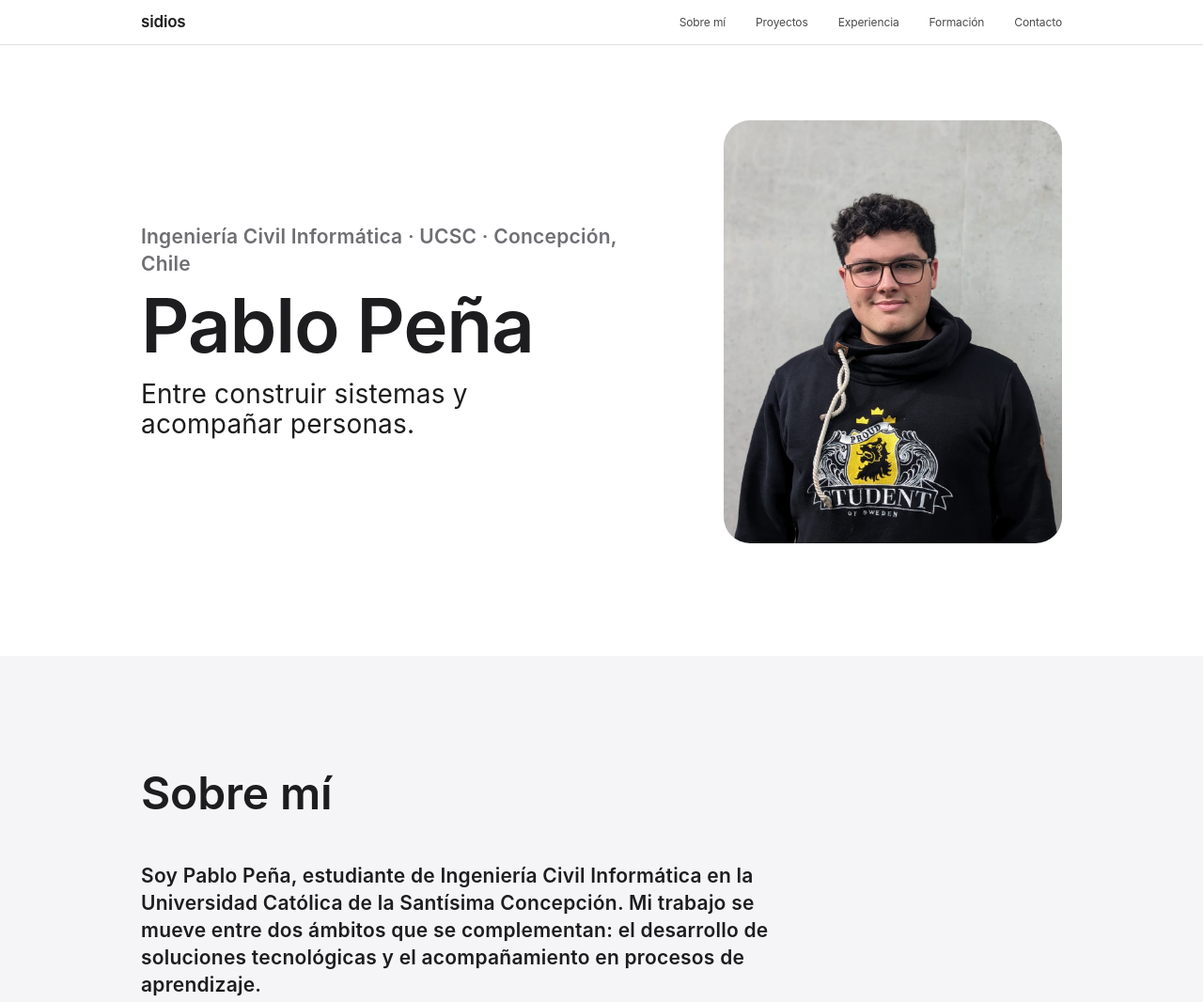
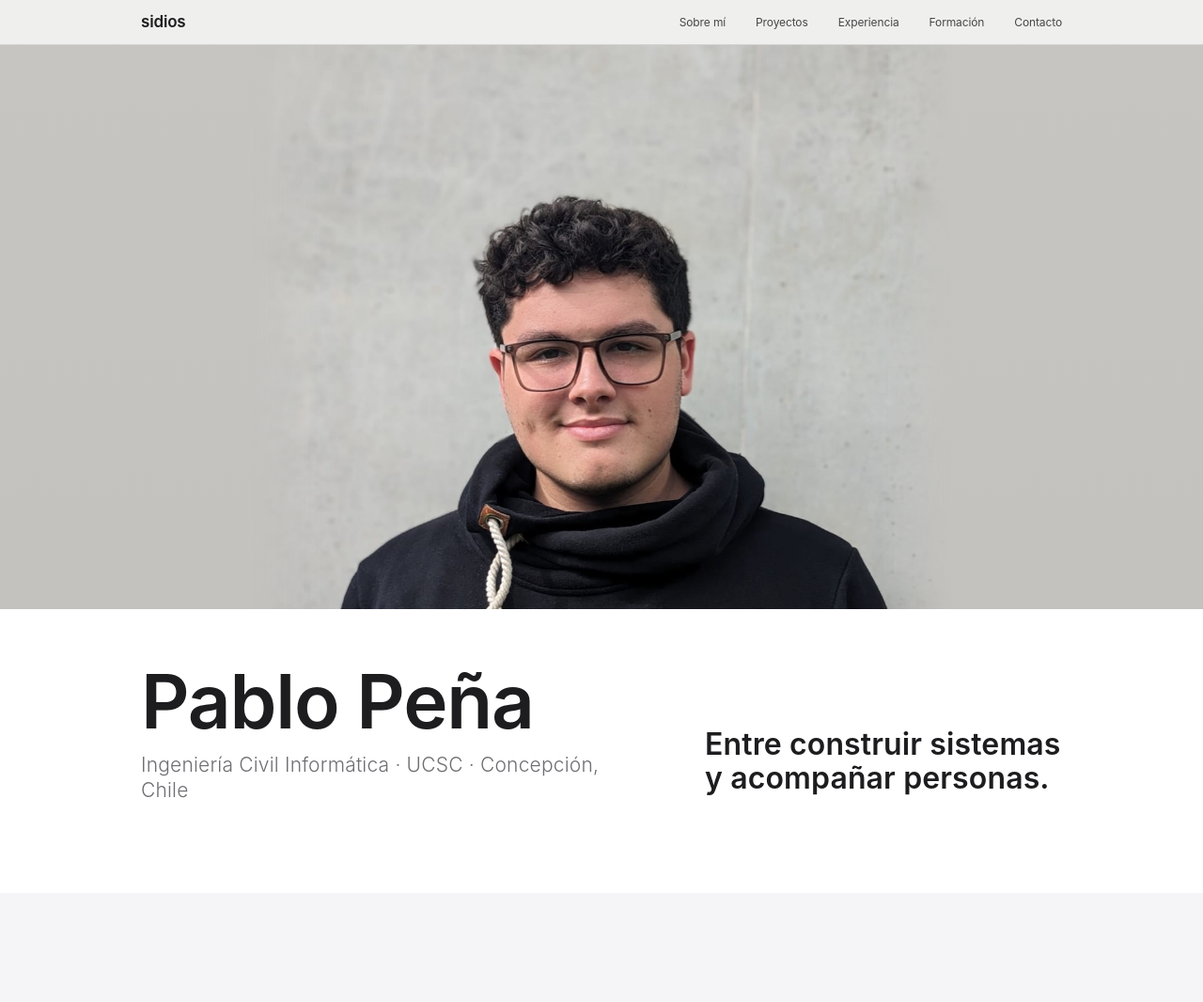
Before and after one commit to sidios1/Sidios.cl, a plain HTML site: page index.html in a window 1280 px wide. Shown: the top 1066 px of the page at 94% size. Drawn offline with Linux system fonts and the light colour scheme.

Commit message:
Inicio estilo ficha de directivos de Apple: franja con retrato y nombre
Co-Authored-By: Claude Opus 5.5 <noreply@anthropic.com>

```diff
--- a/index.html
+++ b/index.html
@@ -158,24 +158,32 @@
       margin-bottom: 48px;
     }
 
-    .hero {
-      padding: calc(var(--nav-h) + 80px) 0 120px;
+    .hero-band {
+      padding-top: var(--nav-h);
+      background: linear-gradient(180deg, #c6c5c2 0%, #c3c2bf 100%);
+      overflow: hidden;
     }
 
-    .hero-grid {
-      display: grid;
-      grid-template-columns: minmax(0, 1fr) 360px;
-      align-items: center;
-      gap: 80px;
+    .hero-photo {
+      display: block;
+      height: 600px;
+      width: auto;
+      max-width: none;
+      aspect-ratio: 1120 / 900;
+      object-fit: cover;
+      object-position: center top;
+      margin: 0 auto;
+      -webkit-mask-image: linear-gradient(90deg, transparent 0, #000 10%, #000 90%, transparent 100%);
+      mask-image: linear-gradient(90deg, transparent 0, #000 10%, #000 90%, transparent 100%);
     }
 
-    .hero-kicker {
-      font-size: 21px;
-      line-height: 1.38;
-      font-weight: 600;
-      letter-spacing: 0.011em;
-      color: var(--text-2);
-      margin-bottom: 8px;
+    .hero-intro { padding: 56px 0 96px; }
+
+    .hero-intro .container {
+      display: grid;
+      grid-template-columns: minmax(0, 1fr) auto;
+      align-items: end;
+      gap: 24px 80px;
     }
 
     .hero-name {
@@ -185,24 +193,22 @@
       letter-spacing: -0.015em;
     }
 
-    .hero-tagline {
-      font-size: 28px;
-      line-height: 1.14;
-      font-weight: 400;
-      letter-spacing: 0.007em;
-      margin-top: 16px;
-      max-width: 22ch;
+    .hero-kicker {
+      font-size: 21px;
+      line-height: 1.29;
+      font-weight: 300;
+      letter-spacing: 0.009em;
+      color: var(--text-2);
+      margin-top: 12px;
     }
 
-    .hero-photo {
-      display: block;
-      width: 100%;
-      height: auto;
-      aspect-ratio: 4 / 5;
-      object-fit: cover;
-      object-position: center 30%;
-      border-radius: 28px;
-      background: var(--tile);
+    .hero-tagline {
+      font-size: 32px;
+      line-height: 1.125;
+      font-weight: 600;
+      letter-spacing: 0.004em;
+      max-width: 18ch;
+      padding-bottom: 8px;
     }
 
     .prose { max-width: 680px; }
@@ -505,7 +511,9 @@
 
     @media (max-width: 1068px) {
       .hero-name, .contact-title { font-size: 64px; }
-      .hero-grid { grid-template-columns: minmax(0, 1fr) 300px; gap: 48px; }
+      .hero-photo { height: 500px; }
+      .hero-intro .container { column-gap: 40px; }
+      .hero-tagline { font-size: 28px; line-height: 1.14; }
     }
 
     @media (max-width: 734px) {
@@ -523,12 +531,12 @@
       }
       .section { padding: 64px 0; }
       .section-title { font-size: 32px; line-height: 1.125; margin-bottom: 28px; }
-      .hero { padding: calc(var(--nav-h) + 40px) 0 56px; text-align: center; }
-      .hero-grid { grid-template-columns: minmax(0, 1fr); gap: 32px; }
-      .hero-kicker { font-size: 15px; line-height: 1.4; margin-bottom: 4px; }
+      .hero-photo { height: 340px; margin-left: 50%; transform: translateX(-50%); }
+      .hero-intro { padding: 32px 0 56px; }
+      .hero-intro .container { grid-template-columns: minmax(0, 1fr); gap: 20px; }
       .hero-name, .contact-title { font-size: 48px; line-height: 1.08; }
-      .hero-tagline { font-size: 21px; line-height: 1.38; margin: 12px auto 0; }
-      .hero-photo { max-width: 300px; margin: 0 auto; border-radius: 22px; }
+      .hero-kicker { font-size: 19px; line-height: 1.32; margin-top: 8px; }
+      .hero-tagline { font-size: 24px; line-height: 1.17; padding-bottom: 0; }
       .prose p { font-size: 17px; line-height: 1.47; }
       .prose p:first-child { font-size: 19px; line-height: 1.42; }
       .prose p + p { margin-top: 16px; }
@@ -579,14 +587,18 @@
 
   <main>
 
-    <header id="top" class="hero">
-      <div class="container hero-grid">
-        <div>
-          <p class="hero-kicker">Ingeniería Civil Informática · UCSC · Concepción, Chile</p>
-          <h1 class="hero-name">Pablo Peña</h1>
+    <header id="top">
+      <div class="hero-band">
+        <img class="hero-photo" src="assets/pablo.jpg" width="1120" height="1400" alt="Retrato de Pablo Peña">
+      </div>
+      <div class="hero-intro">
+        <div class="container">
+          <div>
+            <h1 class="hero-name">Pablo Peña</h1>
+            <p class="hero-kicker">Ingeniería Civil Informática · UCSC · Concepción, Chile</p>
+          </div>
           <p class="hero-tagline">Entre construir sistemas y acompañar personas.</p>
         </div>
-        <img class="hero-photo" src="assets/pablo.jpg" width="1120" height="1400" alt="Retrato de Pablo Peña">
       </div>
     </header>
 
```
